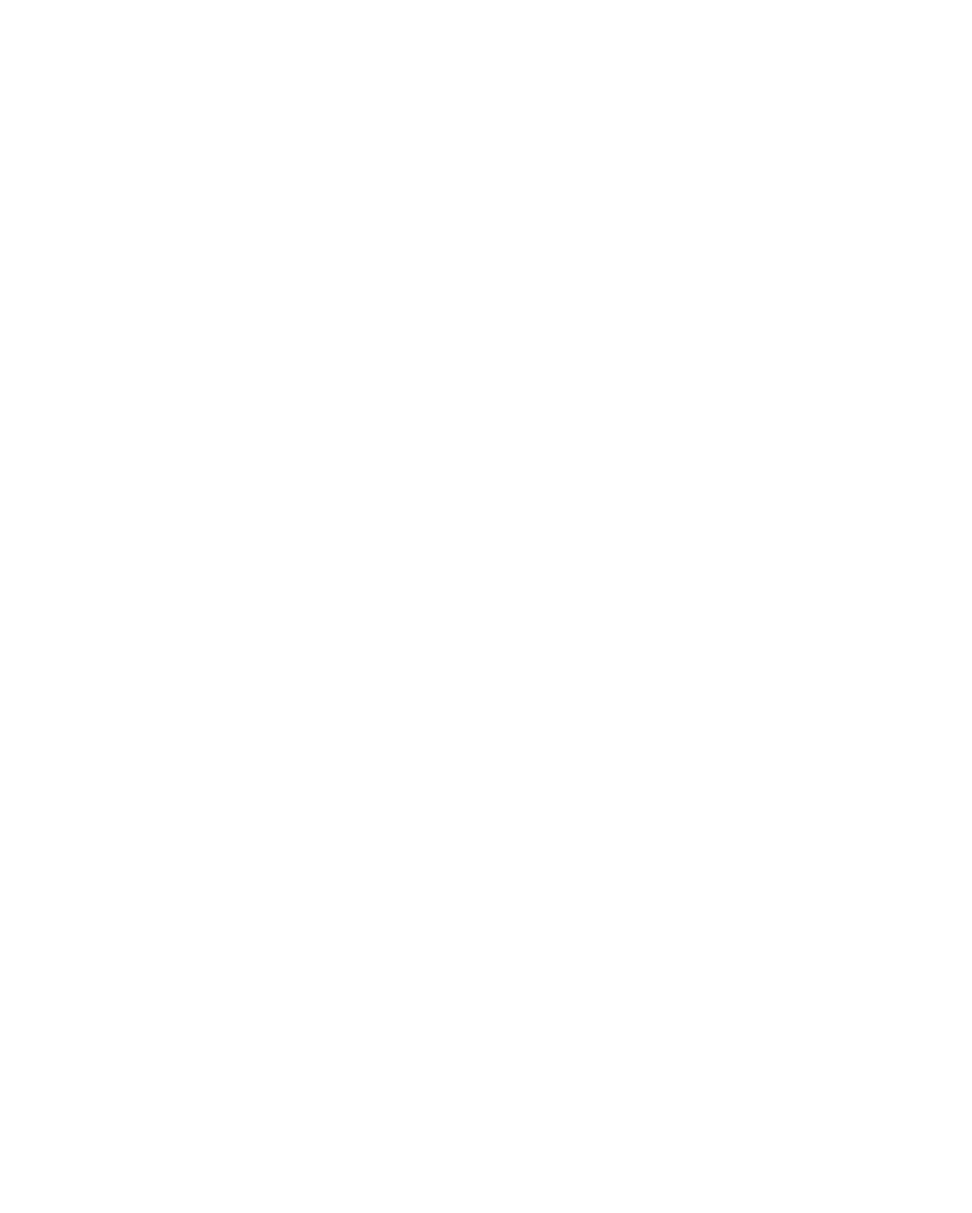
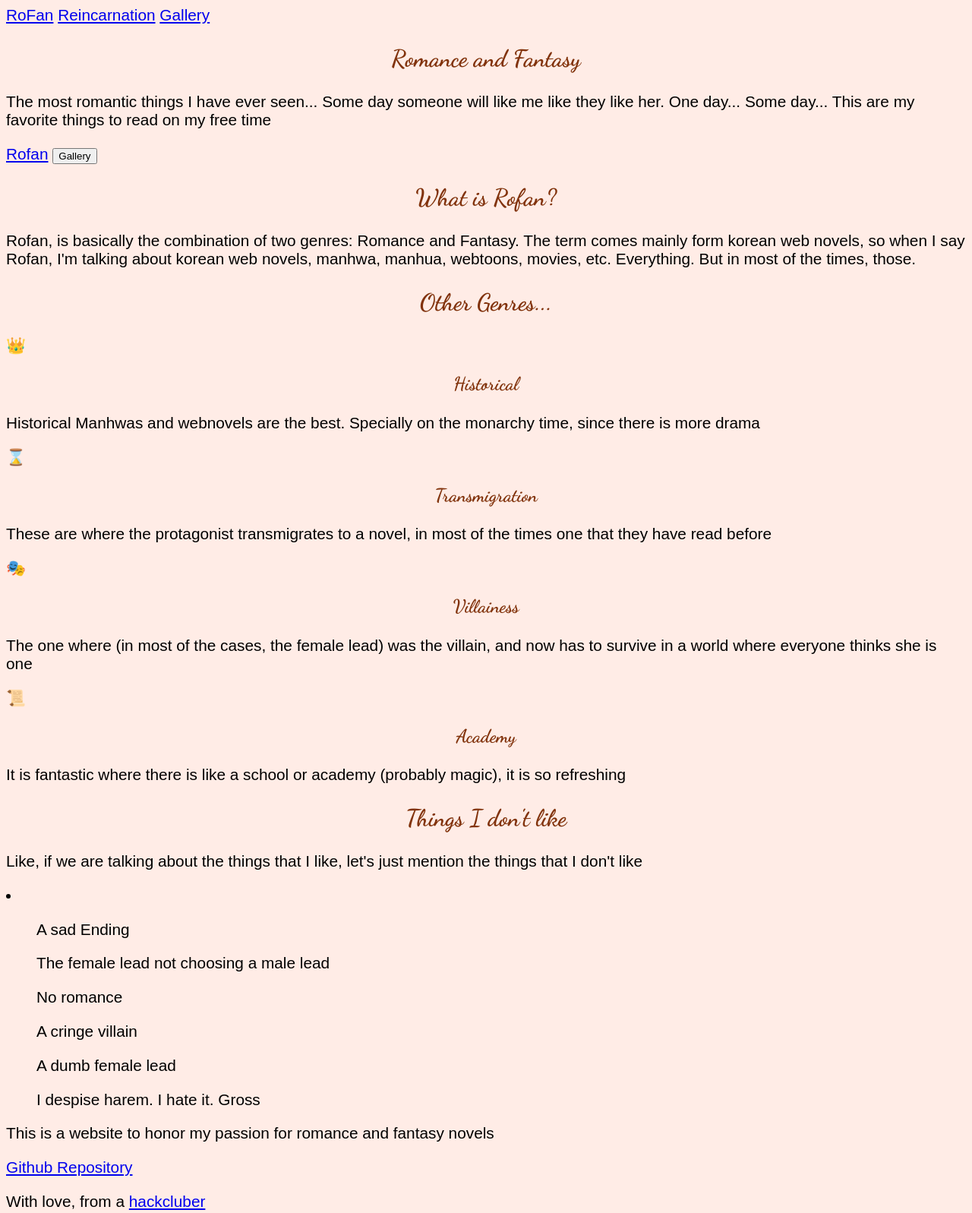
Before and after one commit to AliciaEA/rofan, a plain HTML site: page index.html in a window 1280 px wide. Shown: the top 1597 px of the page at 76% size. Before the commit the page ends 800 px from the top, so only its background shows below. Drawn offline with Linux system fonts and the light colour scheme; a web font is replaced by a local one.

Commit message:
Just finished the index html

```diff
--- /dev/null
+++ b/css/stylesheet.css
@@ -0,0 +1,14 @@
+/* Google Fonts */
+@import url('https://fonts.googleapis.com/css2?family=Dancing+Script:wght@400..700&family=GFS+Neohellenic:ital,wght@0,400;0,700;1,400;1,700&display=swap');
+
+body{
+    background-color: rgb(255, 236, 230);
+    font-family: 'GFS Neohellenic', sans-serif;
+    font-size: 1.3rem;
+}
+
+h1, h2, h3, h4{
+    font-family: 'Dancing Script', cursive;
+    text-align: center;
+    color: rgb(129, 50, 11);
+}
--- a/index.html
+++ b/index.html
@@ -1,18 +1,88 @@
 <!DOCTYPE html>
 <html lang="en">
+
 <head>
     <meta charset="UTF-8">
     <meta name="viewport" content="width=device-width, initial-scale=1.0">
     <title>RoFan</title>
+    <link rel="stylesheet" href="css/stylesheet.css">
 </head>
+
 <body>
     <main>
         <header>
             <nav>
-                <a href=""></a>
+                <a href="index.html">RoFan</a>
+                <a href="reincarnation.html">Reincarnation</a>
+                <a href="gallery.html">Gallery</a>
             </nav>
         </header>
+
+        <section class="hero">
+            <h1>Romance and Fantasy</h1>
+            <p>The most romantic things I have ever seen... Some day someone will like me like they like her. One day... Some day... This are my favorite things to read on my free time
+            </p>
+            <div class="buttons">
+                <a href="#rofan" class="btn">Rofan</a>
+            <button class="btn">Gallery</button>
+            </div>
+        </section>
+
+        <section id="rofan">
+            <h2>What is Rofan?</h2>
+            <p>Rofan, is basically the combination of two genres: Romance and Fantasy. The term comes mainly form korean web novels, so when I say Rofan, I'm talking about korean web novels, manhwa, manhua, webtoons, movies, etc. Everything. But in most of the times, those.</p>
+        </section>
+
+        <section class="cards">
+            <h2>Other Genres...</h2>
+            <div class="card">
+                <span class="icon">👑</span>
+                <h3>Historical</h3>
+                <p>Historical Manhwas and webnovels are the best. Specially on the monarchy time, since there is more drama</p>
+            </div>
+
+            <div class="card">
+                <span class="icon">⌛</span>
+                <h3>Transmigration</h3>
+                <p>These are where the protagonist transmigrates to a novel, in most of the times one that they have read before</p>
+            </div>
+
+            <div class="card">
+                <span class="icon">🎭</span>
+                <h3>Villainess</h3>
+                <p>The one where (in most of the cases, the female lead) was the villain, and now has to survive in a world where everyone thinks she is one</p>
+            </div>
+
+            <div class="card">
+                <span class="icon">📜</span>
+                <h3>Academy</h3>
+                <p>It is fantastic where there is like a school or academy (probably magic), it is so refreshing</p>
+            </div>
+        </section>
+
+        <section class="list">
+            <h2>Things I don't like</h2>
+            <p>Like, if we are talking about the things that I like, let's just mention the things that I don't like</p>
+            <li>
+                <ul>A sad Ending</ul>
+                <ul>The female lead not choosing a male lead</ul>
+                <ul>No romance</ul>
+                <ul>A cringe villain</ul>
+                <ul>A dumb female lead</ul>
+                <ul>I despise harem. I hate it. Gross</ul>
+            </li>
+
+        </section>
+
+        <footer>
+            <p>This is a website to honor my passion for romance and fantasy novels</p>
+            <a href="https://github.com/AliciaEA/rofan" class="btn">Github Repository</a>
+            <p>With love, from a <a href="https://hackclub.com/" class="btn">hackcluber</a></p>
+            <a href="mailto:alicia.massiel.estrada.a@gmail.com">Email me: alicia.massiel.estrada.a@gmail.com</a>
+        </footer>
+
     </main>
 
 </body>
+
 </html>
```
Also changed, not shown: 404.html (added), assets/hero-background.jpg (added).
